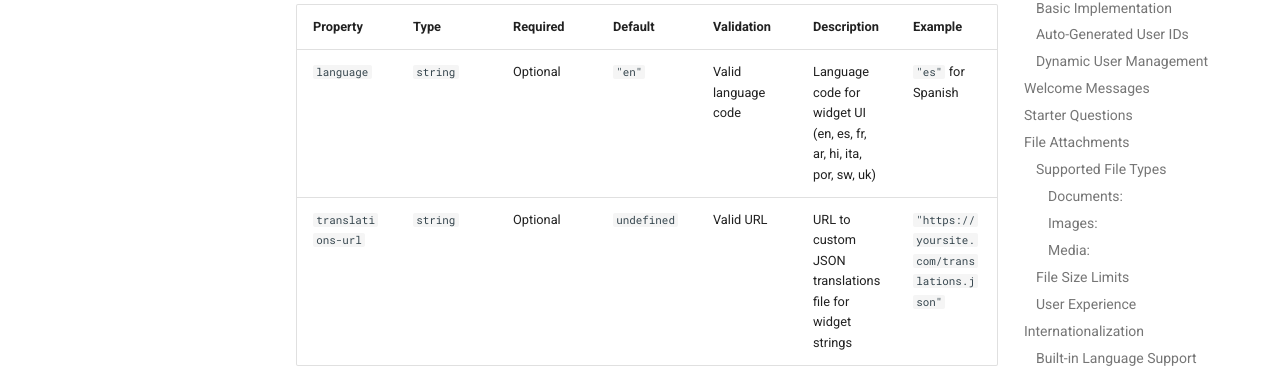
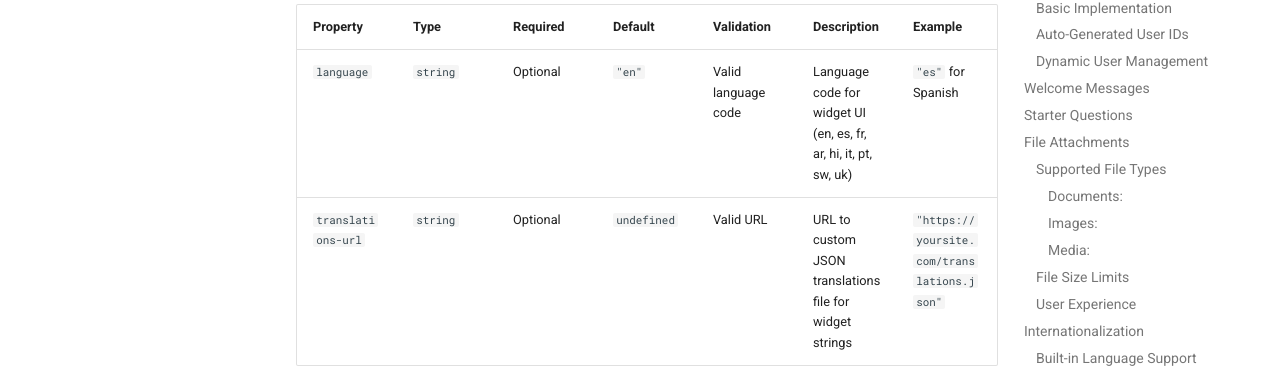
Before and after one commit to dimagi/open-chat-studio-docs, an MkDocs documentation site: the page built from docs/chat_widget/reference.md, in a window 1280 px wide and 900 px high, scrolled down 12678 px. Shown: the part 337-705 px from the top of the window. Built offline with MkDocs 1.6.1 and Material for MkDocs 9.7.7, drawn with Linux system fonts in a browser that asks for light colours; a script that is not in the unit is left out; comment, search, counter and statistics services are not loaded.

Commit message:
use standard lang codes

```diff
--- a/docs/chat_widget/reference.md
+++ b/docs/chat_widget/reference.md
@@ -210,8 +210,8 @@ The widget includes built-in translations for the following languages:
 - **French** (`fr`)
 - **Arabic** (`ar`)
 - **Hindi** (`hi`)
-- **Italian** (`ita`)
-- **Portuguese** (`por`)
+- **Italian** (`it`)
+- **Portuguese** (`pt`)
 - **Swahili** (`sw`)
 - **Ukrainian** (`uk`)
 
@@ -392,7 +392,7 @@ The session data is set to expire after 24 hours. This is also configurable by u
 
 ### Internationalization & Translations
 
-| Property | Type | Required | Default | Validation | Description | Example |
-|----------|------|----------|---------|------------|-------------|---------|
-| `language` | `string` | Optional | `"en"` | Valid language code | Language code for widget UI (en, es, fr, ar, hi, ita, por, sw, uk) | `"es"` for Spanish |
-| `translations-url` | `string` | Optional | `undefined` | Valid URL | URL to custom JSON translations file for widget strings | `"https://yoursite.com/translations.json"` |
+| Property | Type | Required | Default | Validation | Description                                                      | Example |
+|----------|------|----------|---------|------------|------------------------------------------------------------------|---------|
+| `language` | `string` | Optional | `"en"` | Valid language code | Language code for widget UI (en, es, fr, ar, hi, it, pt, sw, uk) | `"es"` for Spanish |
+| `translations-url` | `string` | Optional | `undefined` | Valid URL | URL to custom JSON translations file for widget strings          | `"https://yoursite.com/translations.json"` |
```
